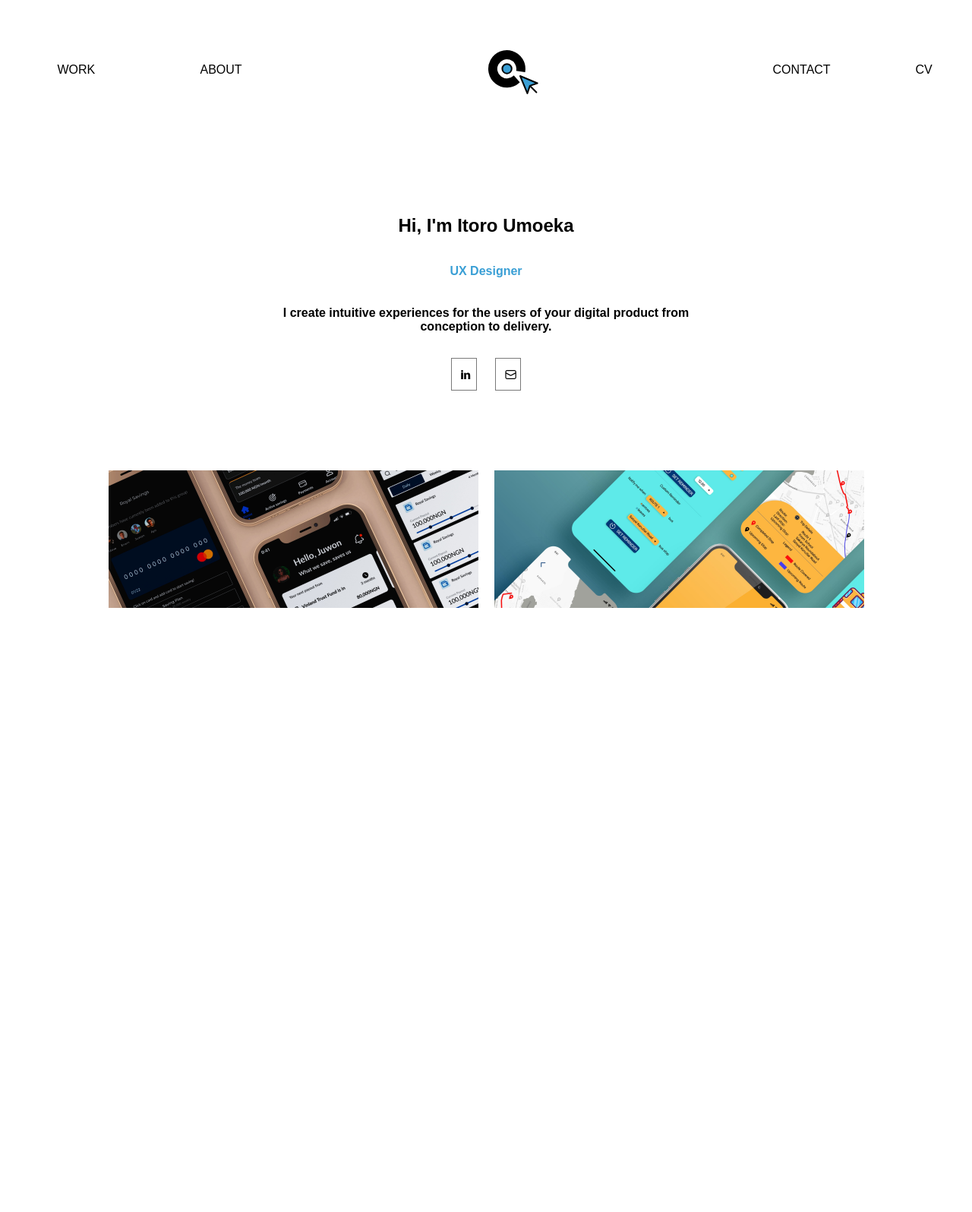
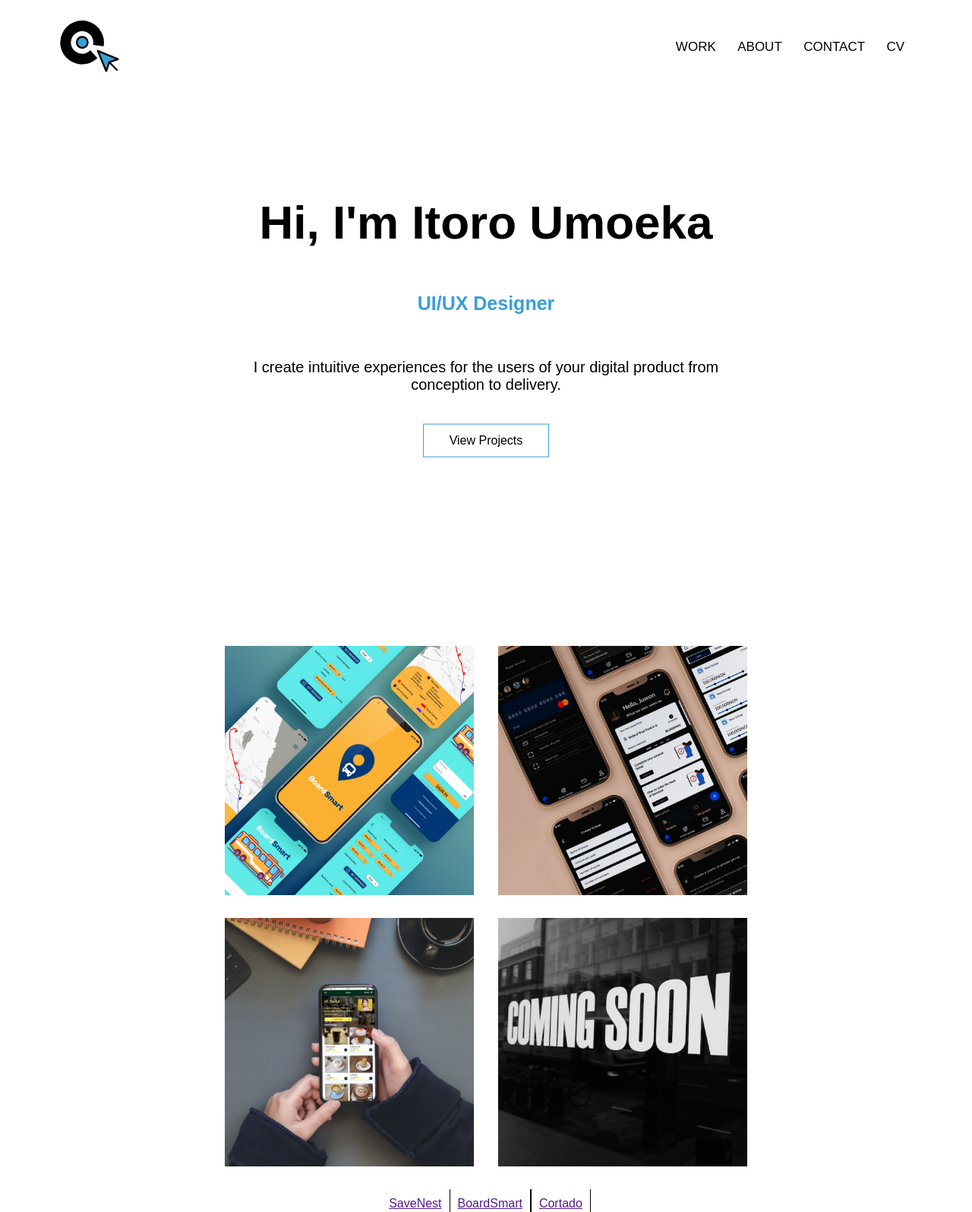
Before and after one commit to steve-franc/Portfolio, a plain HTML site: page index.html in a window 1280 px wide. Shown: the top 1595 px of the page at 76% size. Before the commit the page ends 800 px from the top, so only its background shows below. Drawn offline with Linux system fonts and the light colour scheme.

Commit message:
Third commit

```diff
--- a/index.html
+++ b/index.html
@@ -10,103 +10,126 @@
     <title>Itoro Umoeka | UX Design Portfolio</title>
 </head>
 <body>
+    <section class="header">
         <nav>
-        <a href="">WORK</a>
-        <a href="">ABOUT</a>
-        <div id="logo"><img src="qualitee.svg" alt=""></div>
-        <a href="">CONTACT</a>
-        <a href="">CV</a>
+            <a href="index.html"><img src="qualitee.svg" alt="brand logo"></a>
+            <div class="nav-links" id="navLinks">
+                <i class="fa fa-times"onclick="hideMenu()"></i>
+                <ul>
+                    <li><a href="">WORK</a></li>
+                    <li><a href="">ABOUT</a></li>
+                    <li><a href="">CONTACT</a></li>
+                    <li><a href="">CV</a></li>
+                </ul>
+            </div>
+            <i class="fa fa-bars" onclick="showMenu()"></i>
         </nav>
 
-    <section class="hero">
+    <div class="text-box">
+        <h1>Hi, I'm Itoro Umoeka</h1>
 
-        <div class="intro-text">
-            <h2>Hi, I'm Itoro Umoeka</h2>
+        <h3>UI/UX Designer</h3>
+        <p>I create intuitive experiences for the users of your digital product from<br>
+            conception to delivery.
+        </p>
+
+        <div class="icons">
+            <i class="fa fa-linkedin"></i>
+            <i class="fa fa-envelope-o"></i>
         </div>
 
-
-        <div class="role">
-            <h4>UX Designer</h4>
-        </div>
-
-        <div class="description">
-            <h4>I create intuitive experiences for the users of your digital product from<br>
-                conception to delivery.</h4>
-        </div>
-
-        <div class="icons">
-
-        <div class="linkedin">
-            <img src="Vector.svg" alt="">
-        </div>
-
-        <div class="mail">
-            <img src="Vector-1.svg" alt="">
-        </div>
-
+        <a href="" class="hero-button">View Projects</a>
     </div>
 
     </section>
 
 
-    <div class="grid-container">
-        <div class="grid-item-1">
-            <div class="inner-text">
-                <h3>SaveNest Mobile Application</h3><br>
-                <p>Save money with your friends <br> to accomplish financial<br>goals</p>
+    <section class="campus">
+
+        <div class="row">
+            <div class="campus-col">
+                <img src="Rectangle 2.png">
+                <div class="layer">
+                    <div class="top-text">
+                        <h3>BoardSmart Mobile Application</h3>
+                    </div>
+
+                    <div class="bottom-text">
+                        <p>Boardsmart is an application created to help<br>
+                            students get to school. The application<br>
+                            allows students to track the location<br>
+                            of the buses in real time.</p>
+
+
+                    </div>
+
+
                 </div>
             </div>
 
-        <div class="grid-item-2">
-            <div class="inner-text">
-                <h3>BoardSmart Mobile Application</h3><br>
-                <p>Save money with your friends <br> to accomplish financial<br>goals</p>
+            <div class="campus-col">
+                <img src="Rectangle 3.png">
+                <div class="layer">
+                    <h3>SaveNest Mobile Application</h3>
                 </div>
             </div>
 
-        <div class="grid-item-3">
-            <div class="inner-text">
-                <h3>Cortado Mobile Application</h3><br>
-                <p>Save money with your friends <br> to accomplish financial<br>goals</p>
+        </div>
+
+        <div class="row">
+            <div class="campus-col">
+                <img src="Cortado.png">
+                <div class="layer">
+                    <h3>Cortado Mobile Application</h3>
                 </div>
             </div>
-
-        <div class="grid-item-4">
-            <div class="inner-text">
-            <h3>SaveNest Mobile Application</h3><br>
-            <p>Save money with your friends <br> to accomplish financial<br>goals</p>
+            <div class="campus-col">
+                <img src="coming soon.png">
+                <div class="layer">
+                    <h3>Coming Soon</h3>
                 </div>
             </div>
 
         </div>
 
 
+    </section>
 
     <section class="other-projects-footer">
-
         <div class="project-1">
-            <p>
-                SaveNest
-            </p>
+            <a href="">SaveNest</a>
         </div>
-
         <div class="project-2">
-            <p>
-                BoardSmart
-            </p>
+            <a href="">BoardSmart</a>
         </div>
-
-        <div class="project-3">
-            <p>
-                Cortado
-            </p>
+        <div class="project-2">
+            <a href="">Cortado</a>
         </div>
-
     </section>
 
 
 
 
 
+
+
+
+ <!--------Javascript for  toggle menu-------->
+
+ <script>
+
+    var navLinks = document.getElementById("navLinks");
+
+    function showMenu(){
+        navLinks.style.right = "0";
+    }
+
+    function hideMenu(){
+        navLinks.style.right ="-200px"
+    }
+
+</script>
+
+
 </body>
 </html>
--- a/style.css
+++ b/style.css
@@ -1,181 +1,276 @@
-@font-face {
-    font-family: Chillax;
-    src: url(vonique-64/Vonique\ 64.ttf);
-    src: url(vonique-64/Vonique\ 64\ Bold.ttf);
-    src: url(vonique-64/Vonique\ 64\ Bold\ Italic.ttf);
-    src: url(vonique-64/Vonique\ 64\ Italic.ttf);
-}
-
-@font-face {
-    font-family: 'Chillax-Regular';
-    src: url('../fonts/Chillax-Regular.woff2') format('woff2'),
-         url('../fonts/Chillax-Regular.woff') format('woff'),
-         url('../fonts/Chillax-Regular.ttf') format('truetype');
-         font-weight: 400;
-         font-display: swap;
-         font-style: normal;
-  }
-
-
 
 *{
-    margin: 0px;
-    padding-top: 5px;
-    font-family: 'vonique-64';
+    margin: 0;
+    padding: 0;
+    font-family: 'Vonique', sans-serif;
     font-family: 'Raleway', sans-serif;
-    overflow-x: hidden;
-    box-sizing: border-box;
+    font-family: 'Raleway', sans-serif;
 }
 
 
+.header{
+    min-height: 100vh;
+    width: 100%;
+    background-position: center;
+    background-size: cover;
+    position: relative;
+}
+
+/*------------------------navigation-------------------*/
+nav{
+    display: flex;
+    padding: 2% 6%;
+    justify-content: space-between;
+    align-items: center;
+}
+
+nav img{
+    width: 80px;
+}
+
+.nav-links{
+    flex: 1;
+    text-align: right;
+}
+
+.nav-links ul li{
+    list-style: none;
+    display: inline-block;
+    padding: 8px 12px;
+    position: relative;
+}
+
+.nav-links ul li a{
+    color: black;
+    text-decoration: none;
+    font-size:17px ;
+}
+
+.nav-links ul li::after{
+    content:'' ;
+    width: 0%;
+    height: 2px;
+    background: #3A9FD5;
+    display: block;
+    margin: auto;
+    transition: 0.5s;
+}
+
+.nav-links ul li:hover::after{
+    width: 100%;
+}
+
+/*-------hide nav icons for larger breakpoints-----*/
+nav .fa{
+    display: none;
+}
 
 
-/*------------------------navigation-------------------*/
-html, body{
-    height: 100%;
-  }
+@media(max-width: 700px){
+    .text-box h1{
+        font-size: 20px;
+    }
 
-  body{
-    margin: 0;
-  }
+    .nav-links ul li{
+        display: block;
+    }
 
-  nav{
-    display: flex;
-    width: 100%;
-    height: 20%;
-    align-items: center;
-    justify-content: center;
-    padding-left: 223px;
-    padding-right: 222px;
-    font-family: 'Chillax-Regular';
+    .nav-links{
+        position: absolute;
+        background: #3A9FD5;
+        height: 100vh;
+        width: 200px;
+        top: 0;
+        right: -200px;
+        text-align: left;
+        z-index: 2;
+        transition: 1s
+    }
+        /*-----display nav icons for smaller screens-----*/
+        nav .fa{
+        display: block;
+        color:black;
+        margin: 10px;
+        font-size: 22px;
+        cursor: pointer;
+    }
 
-  }
 
-  a{
-    text-decoration: none;
-    padding: 0 94px;
-    color: black;
-  }
+    .nav-links ul{
+        padding: 30px;
 
-  a:hover{
-    color: #3A9FD5;
-  }
-
-  #logo{
-    padding-left: 283px;
-    padding-right: 283px;
-  }
+    }
+}
 
 
 
 /************************hero***************************/
 
 
-.hero{
+
+
+.text-box{ /*------------main container------------*/
+    width: 90%;
+    color: black;
+    position: absolute;
+    top: 50%;
+    left: 50%;
+    transform: translate(-50%,-50%);
     text-align: center;
-    margin-top: 100px;
-    font-family: "Chillax-Regular";
+}
 
+.text-box h1{ /*---------------headline text---------------*/
+    font-size: 62px;
+    margin-top: 5%;
+}
+
+.text-box h3{
+    color: #3A9FD5;
+    margin-top: 5%;
+    margin-bottom: 5%;
+    font-size: 25px;
+}
+
+.text-box p{ /*----text paragraph---------------*/
+    margin: 10px 0 40px;
+    font-size: 20px;
+    color: black;
+
+}
+
+/*-------Hero Button-----*/
+
+.hero-button{
+    display: inline-block;
+    text-decoration: none;
+    color: black;
+    border: 1px solid #3A9FD5;
+    font-size: 16px;
+    background: transparent;
+    position: relative;
+    cursor: pointer;
+    padding: 12px 34px;
+}
+
+.hero-button:hover{
+    border: 1px solid #3A9FD5;
+    background: #3A9FD5;
+    color: white;
+    transition: 1s;
 }
 
 
 
+@media(max-width: 700px){
+    .text-box h1{
+        font-size: 20px;
+    }
 
-.role{
-    margin-top: 27px;
-    color: #3A9FD5;
-}
+    .nav-links ul li{
+        display: block;
+    }
 
+    .nav-links{
+        position: absolute;
+        background: #3A9FD5;
+        height: 100vh;
+        width: 200px;
+        top: 0;
+        right: -200px;
+        text-align: left;
+        z-index: 2;
+        transition: 1s
+    }
 
-.description{
-    margin-top: 27px;
-}
-
-
-.icons{
-    display: grid;
-    grid-template-columns:34.4px 34.4px ;
-    gap: 24px;
-    align-items: center;
-    justify-content: center;
-    margin-top: 27px;
-}
-
-.linkedin{
-    border: solid;
-    border-width: .5px .5px .5px .5px;
-    align-items: center;
-    padding: 10px 12px 10px 12px;
-    border-color: #797979;
-}
-
-
-.mail{
-    border: solid;
-    border-width: 0.5px 0.5px 0.5px 0.5px;
-    align-items: center;
-    padding: 10px 12px 10px 12px;
-    border-color: #797979;
-}
-
-/*------------------Carousel------------------*/
-
-
-.grid-container{
-    display: grid;
-    grid-template-columns: 487px 487px;
-    grid-template-rows: 487px 487px;
-    gap: 21px;
-    justify-content: center;
-    margin-top: 100px;
-    margin-bottom: 100px;
-
+    .row{
+        flex-direction: column;
+        column-gap: 10em;
+    }
 }
 
 
 
-
-.grid-item-1{
-    background-image: url("rectangle 3.png");
-    background-size: cover;
-
+.campus{
+    width: 80%;
+    margin: auto;
+    text-align: center;
+    padding-top: 50px;
 }
 
-.grid-item-2{
-    background-image: url("rectangle 2.png");
-    background-size: cover;
-
-}
-
-.grid-item-3{
-    background-image: url("Cortado.png");
-    background-size: cover;
-
-}
-
-.grid-item-4{
-    background-image: url("coming\ soon.png");
-    background-size: cover;
-
-}
-
-.inner-text{
-    text-align: center;
-    color: white;
-    opacity: 0;
-}
-
-.inner-text:hover{
-    background-color: black;
-    opacity: 20px;
-
+.row{
+    display: flex;
+    justify-content: center;
+    gap: 2em;
 }
 
 
 
+.campus-col{
+    flex-basis: 32%;
+    margin-bottom: 30px;
+    position: relative;
+    overflow: hidden;
+    justify-content: space-between;
+}
+
+.campus-col img{
+    width: 100%;
+    display: block;
+    align-content: center;
+}
+
+/*------overlay layer--------------------*/
+.layer{
+    background: transparent;
+    height: 100%;
+    width: 100%;
+    position: absolute;
+    top: 0;
+    left: 0;
+    transition: 0.5s;
+}
+
+.layer:hover{
+    background: rgba(0, 0, 0, 0.7);
+}
+
+.layer h3{
+    width: 100%;
+    font-weight: 500;
+    color: #fff;
+    font-size: 26px;
+    bottom: 0;
+    left: 50%;
+    transform: translateX(-50%);
+    position: absolute;
+    opacity: 0;
+    transition: 0.5s;
+}
+
+.layer:hover h3{
+    bottom: 49%;
+    opacity: 1;
+}
+
+.layer p{
+    width: 100%;
+    font-weight: 50;
+    color: #fff;
+    font-size: 20px;
+    bottom: 0;
+    left: 50%;
+    transform: translateX(-50%);
+    position: absolute;
+    opacity: 0;
+    transition: 0.5s;
+}
+
+.layer:hover p{
+    bottom: 49%;
+    opacity: 1;
+}
 
 /*-----------------other projects---------------*/
-
 
 .other-projects-footer{
     display: flex;
@@ -184,22 +279,31 @@ html, body{
     align-items: center;
 }
 
-
 .project-1{
     padding: 10px;
     border-width: 0.5px;
-
 }
 
 .project-2{
     padding: 10px;
     border-style: none solid none solid;
     border-width: 0.5px;
-
 }
 
 .project-3{
     padding: 10px;
     border-width: 0.5px;
+}
 
-}
+
+
+
+
+
+
+
+
+
+
+
+/*----------------experiment-------------------*/
```
Lines whose indentation alone changed are shown as unchanged.
